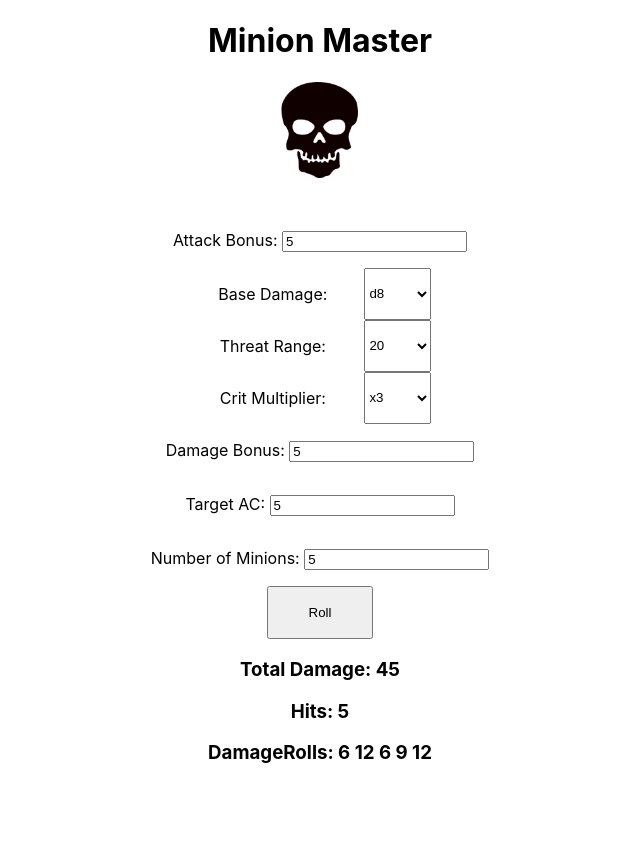
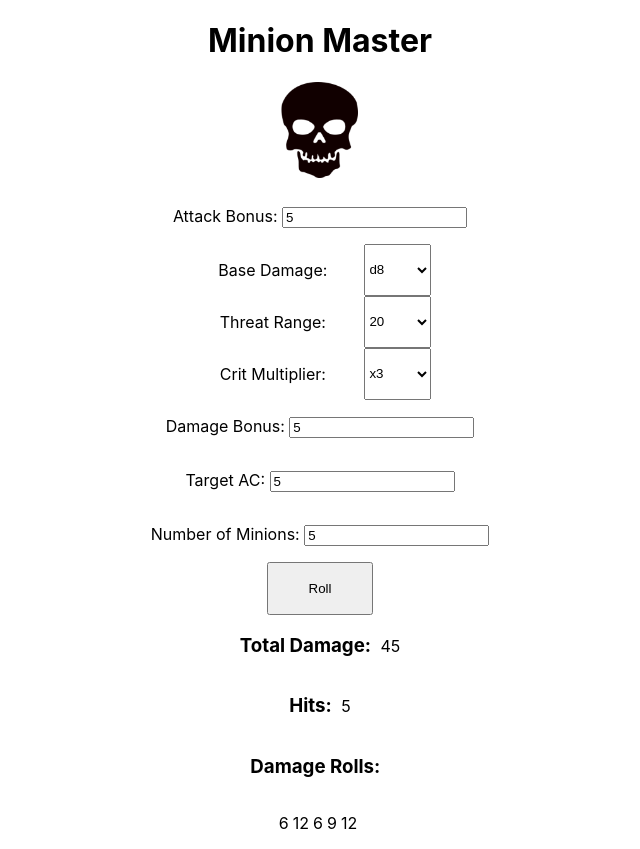
Before and after one commit to GregProuty/minionmaster, a React (Create React App) app: page / in a window 1280 px wide. Both pictures are taken after typing "5", "5", "5", "5" into the empty fields and a click on the input "Roll". Shown: the whole page, without its empty margins (320-960 px from the left). Before the commit the page ends 800 px from the top, so only its background shows below. Built offline with nearby package versions, Linux system fonts and the light colour scheme.

Commit message:
refactor results display, fix crit bug, crit stlying

```diff
--- a/src/App.js
+++ b/src/App.js
@@ -6,11 +6,39 @@ import logo from './logo.png'
 
 const Body = styled.div`
   display: flex;
-  margin-top: 2em;
+  margin-top: 0.5em;
   justify-content: center;
 `
 const Img = styled.img`
   width: 6em;
+`
+const Flex = styled.div`
+  display: flex;
+  align-items: baseline;
+  justify-content: center;
+`
+const Center = styled.div`
+  display: flex;
+  flex-direction: column;
+  justify-content: center;
+  width: 50%;
+`
+const CenterWrapper = styled.div`
+  width: 100%;
+  display: flex;
+  justify-content: center;
+`
+const Text = styled.h3`
+  margin-right: 0.5em;
+`
+const DmgRoll = styled.p`
+  margin-right: 0.25em;
+`
+const Crit = styled.p`
+  margin-right: 0.25em;
+  color: red;
+  font-weight: bold;
+  font-size: 110%;
 `
 const critRangeMap = {
   1: [20],
@@ -30,23 +58,29 @@ const roll = (bonus, ac, times, dmgDie, dmgBonus, critRange, critMultiplier) =>
     if (critRangeMap[Number(critRange)].includes(roll) && critRangeMap[Number(critRange)].includes(Math.ceil(Math.random() * 20))) {
       const dmgRoll = Math.ceil(Math.random() * Number(dmgDie)) + Number(dmgBonus)
       dmgRolls.push('crit' + (dmgRoll * Number(critMultiplier)))
-      totalDmg += dmgRoll * 2
+      totalDmg += (dmgRoll * Number(critMultiplier))
       hits++
     } else if (d20 >= ac) {
       const dmgRoll = Math.ceil(Math.random() * Number(dmgDie)) + Number(dmgBonus)
-      dmgRolls.push(dmgRoll)
-      totalDmg += dmgRoll
+      dmgRolls.push(String(dmgRoll))
+      totalDmg += Number(dmgRoll)
       hits++
-      console.log(dmgRoll)
     }
   }
-  return [`Total Damage: ${totalDmg}`, `Hits: ${hits}`, `DamageRolls: ${dmgRolls.join(' ')}`]
+  return [totalDmg, hits, dmgRolls]
 }
 const App = () => {
-  const [result, setResult] = useState('')
+  const [totalDmg, setTotalDmg] = useState('')
+  const [hits, setHits] = useState('')
+  const [dmgRolls, setDmgRolls] = useState([])
 
+  console.log(dmgRolls)
   const getResult = (bonus, ac, times, dmgDie, dmgBonus, critRange, critMultiplier) => {
-    setResult(roll(bonus, ac, times, dmgDie, dmgBonus, critRange, critMultiplier))
+    const result = roll(bonus, ac, times, dmgDie, dmgBonus, critRange, critMultiplier)
+
+    setTotalDmg(result[0])
+    setHits(result[1])
+    setDmgRolls(result[2])
   }
   return (
     <div className='App'>
@@ -55,12 +89,29 @@ const App = () => {
       <Body>
         <Form getResult={getResult} />
       </Body>
-      {result &&
-        <div>
-          <h3>{result[0]}</h3>
-          <h3>{result[1]}</h3>
-          <h3>{result[2]}</h3>
-        </div>}
+      <CenterWrapper>
+        {totalDmg &&
+          <Center>
+            <Flex>
+              <Text>Total Damage:</Text>
+              <p>{totalDmg}</p>
+            </Flex>
+            <Flex>
+              <Text>Hits:</Text>
+              <p>{hits}</p>
+            </Flex>
+            <Text>Damage Rolls:</Text>
+            <Flex>
+              {dmgRolls.map((roll, key) => {
+                if (roll.includes('crit')) {
+                  roll = roll.split('crit')[1]
+                  return <Crit>{roll}</Crit>
+                }
+                return <DmgRoll key={key}>{roll}</DmgRoll>
+              })}
+            </Flex>
+          </Center>}
+      </CenterWrapper>
     </div>
   )
 }
```
Also changed, not shown: src/Form.js (+4 -4 lines), 3 other files (tests, documents, lock files or other folders).
